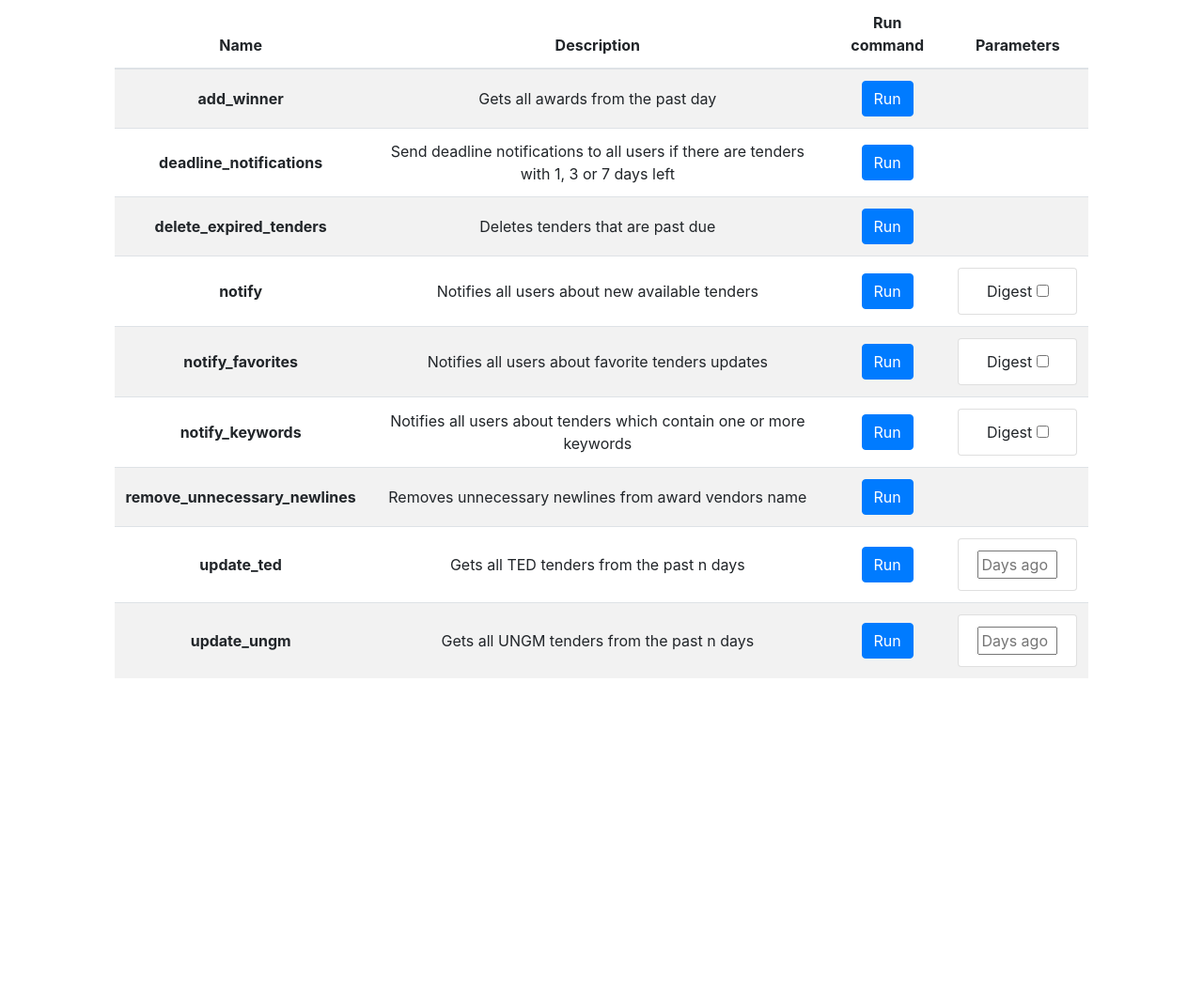
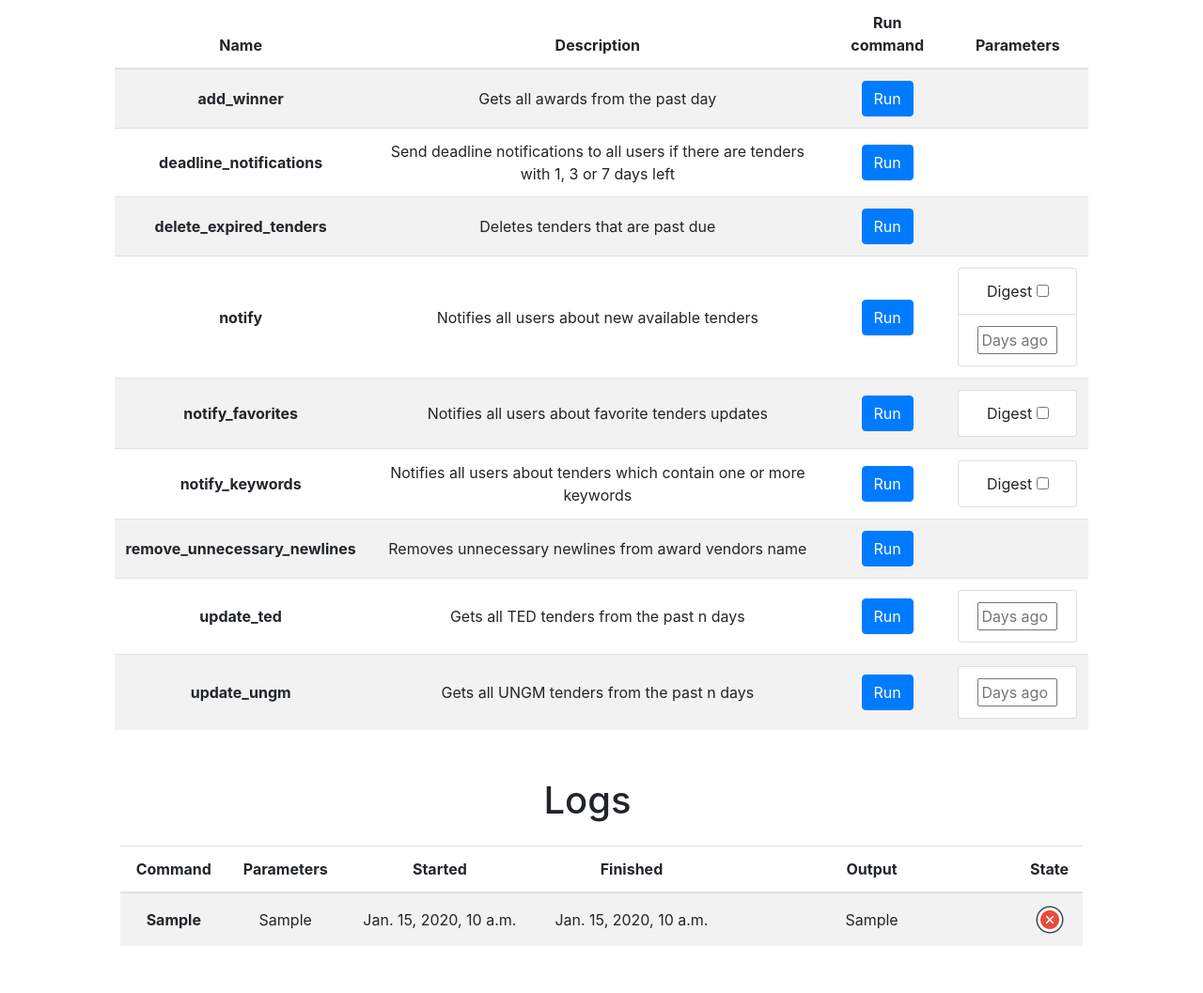
Before and after one commit to eaudeweb/scratch, a Django app: page /management/ in a window 1280 px wide. Shown: the part 184-1241 px from the top of the page at 94% size. Before the commit the page ends 906 px from the top, so only its background shows below. Run offline with Django 3.2, Linux system fonts and the light colour scheme; a user stored in the database is signed in; tables that the repository leaves empty hold one stand-in row (values such as "Sample post"); parts of the project's set-up code (start-up, migrations or seed data) failed here and were passed over; some libraries are stand-ins or nearby versions.

Commit message:
Add custom task model to management page refs #134

```diff
--- a/app/management/commands/notify.py
+++ b/app/management/commands/notify.py
@@ -16,6 +16,11 @@ class Command(BaseCommand, BaseParamsUI):
                 'name': 'digest',
                 'display': 'Digest',
                 'type': 'checkbox',
+            },
+            {
+                'name': 'days_ago',
+                'display': 'Days ago',
+                'type': 'text',
             },
         ]
 
--- a/app/models.py
+++ b/app/models.py
@@ -167,3 +167,16 @@ class CPVCode(models.Model):
 
 class TedCountry(models.Model):
     name = models.CharField(max_length=1024, primary_key=True)
+
+
+class Task(models.Model):
+    id = models.CharField(max_length=32, primary_key=True)
+    args = models.CharField(max_length=255, null=True, blank=True)
+    kwargs = models.CharField(max_length=255, null=True, blank=True)
+    started = models.DateTimeField(null=True, blank=True, default=None)
+    stopped = models.DateTimeField(null=True, blank=True, default=None)
+    status = models.CharField(max_length=255, null=True, blank=True, default="processing")
+    output = models.TextField(max_length=5055, null=True, blank=True)
+
+    def __str__(self):
+        return 'task_{}'.format(self.args)
--- a/app/static/css/commands.css
+++ b/app/static/css/commands.css
@@ -11,3 +11,13 @@
 .table > tbody > tr > td {
   vertical-align: middle;
 }
+
+.log-table {
+  width: 80%;
+  margin-bottom: 50px;
+}
+
+.icon-log {
+  width: 32px;
+  height: 32px;
+}
--- a/app/templates/management.html
+++ b/app/templates/management.html
@@ -47,5 +47,44 @@
       </tbody>
     </table>
   </form>
+
+    <div class="row table" style="text-align: center">
+    <h1 class="col-sm-12">
+      <span>Logs</span>
+    </h1>
+  </div>
+
+    <table class="table table-striped mgn-table log-table">
+      <thead>
+        <tr>
+          <th scope="col">Command</th>
+          <th scope="col">Parameters</th>
+          <th scope="col">Started</th>
+          <th scope="col">Finished</th>
+          <th scope="col">Output</th>
+          <th scope="col">State</th>
+        </tr>
+      </thead>
+      <tbody>
+        {% for task in tasks %}
+        <tr>
+          <th scope="row" style="vertical-align: middle">{{ task.args }}</th>
+          <td>{{ task.kwargs }}</td>
+          <td>{{ task.started }}</td>
+          <td>{{ task.stopped }}</td>
+          <td style="width: 30%">{{ task.output | truncatechars:255 }}</td>
+          <td>
+            {% if task.status == 'success' %}
+              <img src="../static/images/success.png" class="icon-log">
+            {% elif task.status == 'processing' %}
+              <img src="../static/images/processing.png" class="icon-log">
+            {% else %}
+              <img src="../static/images/error.png" class="icon-log">
+            {% endif %}
+          </td>
+        </tr>
+        {% endfor %}
+      </tbody>
+    </table>
 </div>
 {% endblock %}
--- a/app/views.py
+++ b/app/views.py
@@ -3,7 +3,7 @@ from django.shortcuts import redirect, render
 from django.views.generic.list import ListView
 from django.contrib.auth.mixins import LoginRequiredMixin
 from django.views.generic.detail import DetailView
-from .models import Tender, TenderDocument, Winner, Notification, WorkerLog, CPVCode, UNSPSCCode
+from .models import Tender, TenderDocument, Winner, Notification, WorkerLog, CPVCode, UNSPSCCode, Task
 from django.core.management import get_commands, load_command_class
 from django.utils.http import is_safe_url
 from django.contrib.auth.forms import AuthenticationForm
@@ -28,6 +28,7 @@ from django.contrib.auth.models import User
 from elasticsearch_dsl import Q as elasticQ
 from django.db.models import Q
 from django_q.tasks import async_task, result
+from django_q.models import Success, Failure
 
 
 class HomepageView(TemplateView):
@@ -381,6 +382,18 @@ class ManagementView(LoginRequiredMixin, TemplateView):
     def get_context_data(self, **kwargs):
         context = super().get_context_data(**kwargs)
 
+        def update_fields(task, class_obj):
+            try:
+                obj = class_obj.objects.get(id=task.id)
+                task.stopped = obj.stopped
+                task.status = 'success' if obj.success else 'error'
+                task.output = obj.result
+
+                task.save()
+                return True
+            except class_obj.DoesNotExist:
+                return False
+
         available_commands = get_commands()
         module_commands = [cmd for cmd in available_commands.keys() if available_commands[cmd] == 'app']
 
@@ -397,7 +410,15 @@ class ManagementView(LoginRequiredMixin, TemplateView):
                 }
             )
 
+        tasks = Task.objects.all().order_by('-started')
+
+        for task in tasks:
+            if task.status == 'processing' and not update_fields(task, Success):
+                update_fields(task, Failure)
+
         context["commands"] = commands
+        context['tasks'] = tasks
+
         return context
 
     def post(self, request):
@@ -428,9 +449,19 @@ class ManagementView(LoginRequiredMixin, TemplateView):
 
         parsed_parameters = [x for x in temp_parameters if command_name in x['command']]
         parameters = {x['parameter']: x['value'] for x in parsed_parameters if x['value'] is not False}
+        formatted_parameters = ', '.join([': '.join((str(k), str(v))) for k, v in parameters.items()])
 
         if request.user.is_authenticated and request.user.is_superuser:
-            async_task(call_command, command_name, **parameters)
+            id = async_task(call_command, command_name, **parameters)
+
+            t = Task(
+                id=id,
+                args=command_name,
+                kwargs=formatted_parameters,
+                started=datetime.now(),
+            )
+
+            t.save()
 
             return redirect('management_view')
 
```
Also changed, not shown: app/admin.py (+8 -1 lines), app/migrations/0017_task.py (added), app/migrations/0018_auto_20190911_1321.py (added), app/migrations/0019_auto_20190911_1338.py (added), app/migrations/0020_task_output.py (added), app/static/images/error.png (added), app/static/images/processing.png (added), app/static/images/success.png (added).
